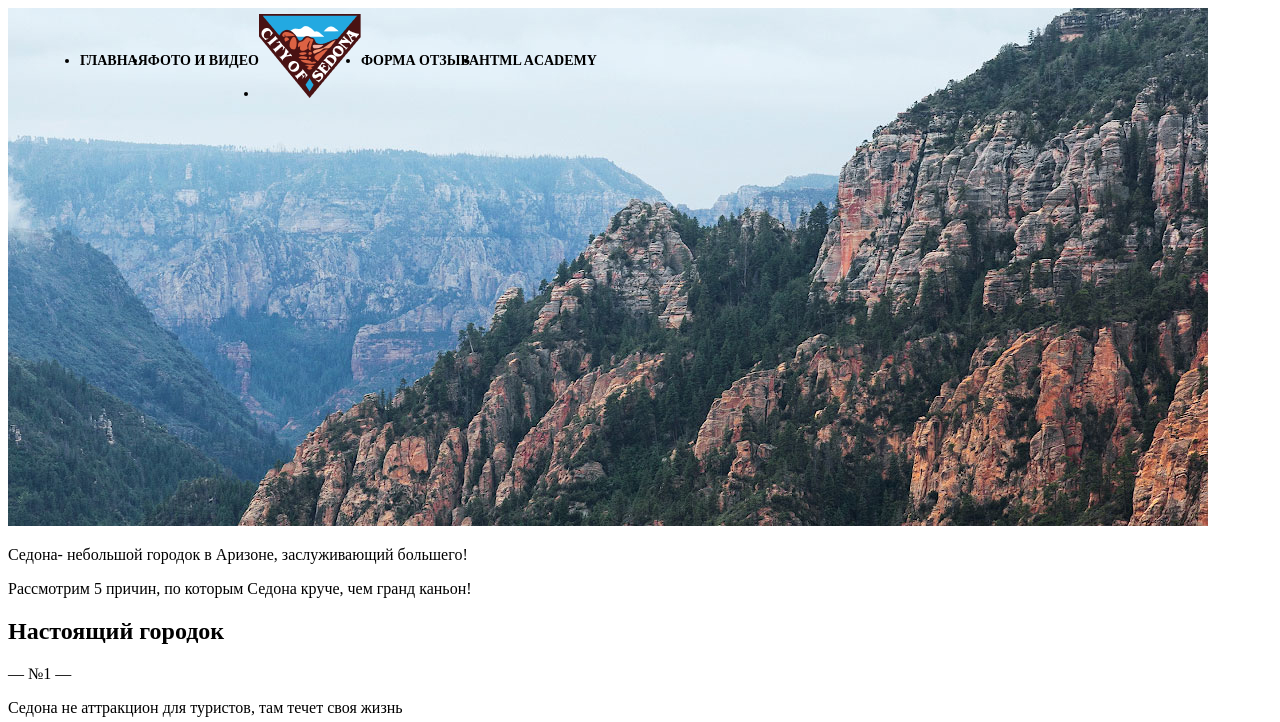
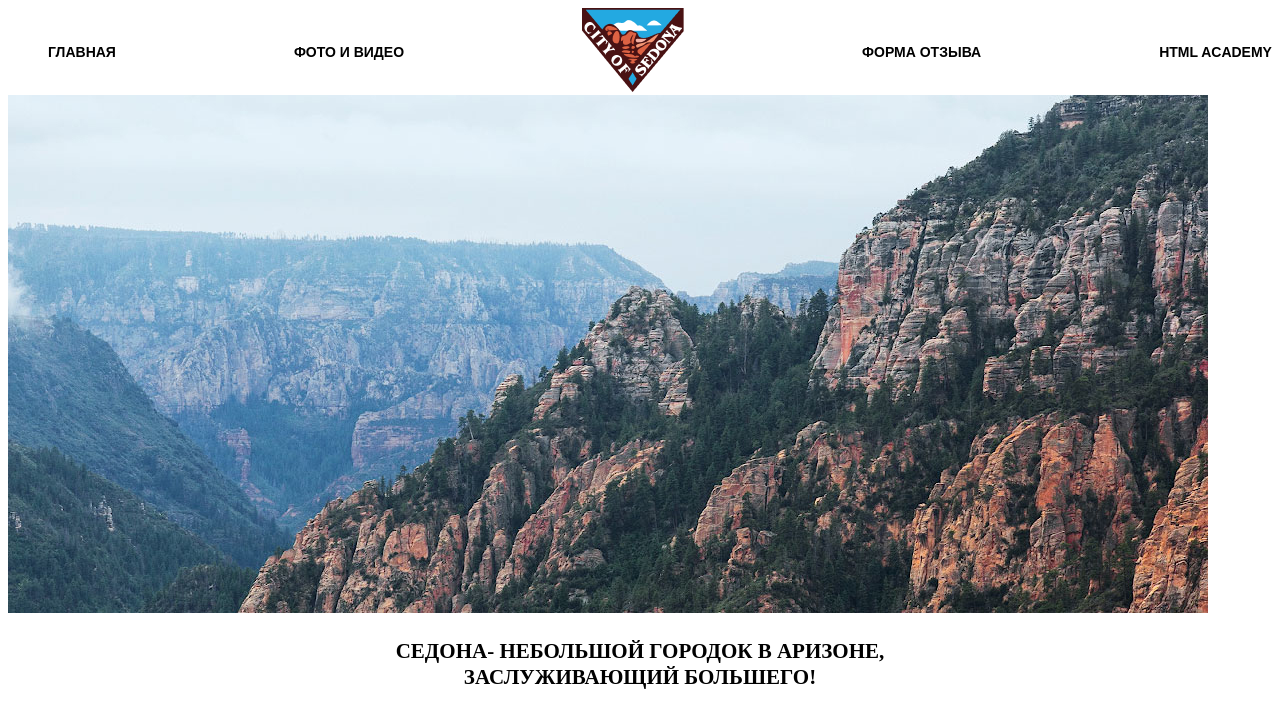
Before and after one commit to KhromVlad/sedona_project, a plain HTML site: page index.html in a window 1280 px wide. Shown: the top 722 px of the page. Drawn offline with Linux system fonts and the light colour scheme.

Commit message:
Добавляет классы

```diff
--- a/index.html
+++ b/index.html
@@ -35,17 +35,17 @@
       </div>
       <div class="intro">
         <p class="intro__text">
-          Седона- небольшой городок в Аризоне, заслуживающий большего!
+          Седона- небольшой городок в Аризоне,<br /> заслуживающий большего!
         </p>
         <p class="intro__text">
           Рассмотрим 5 причин, по которым Седона круче, чем гранд каньон!
         </p>
       </div>
       <div class="about">
-        <h2 class="about__text">Настоящий городок</h2>
+        <h2 class="about__text">Настоящий <br /> городок</h2>
         <p class="about__text">— №1 —</p>
         <p class="about__text">
-          Седона не аттракцион для туристов, там течет своя жизнь
+          Седона не аттракцион для туристов,<br /> там течет своя жизнь
         </p>
         <img
           class="about__img"
--- a/style.css
+++ b/style.css
@@ -1,30 +1,62 @@
-html {
-  position: relative;
-  width: 1280px;
-  height: 2679px;
-}
 .nav {
-  position: absolute;
-  width: 1200px;
-  height: 96.43px;
-  left: 40px;
-  top: 0px;
+
 }
 .nav-list {
-  display: flex;
-  align-items: center;
-  text-align: center;
-  text-transform: uppercase;
-  font-family: "PT Sans";
-  font-style: normal;
-  font-weight: 700;
-  font-size: 14px;
-  line-height: 26px;
+    display: flex;
+    justify-content:space-between;
+    flex-direction: row;
+    list-style-type: none;
+    align-items: center;
+    margin: 0;
 }
-.nav-list__image {
-  position: absolute;
-  left: 42.73%;
-  right: 42.69%;
-  top: 0%;
-  bottom: 96.4%;
+.nav-list__item {
+    font-family: Arial, Helvetica, sans-serif;
+    font-weight: 700;
+    font-size: 14px;
+    text-transform: uppercase;
 }
+.intro {
+    display: grid;
+    justify-content: center;
+}
+.intro__text {
+    font-family: 'PT Sans';
+    text-transform: uppercase;
+    font-size: 21px;
+    line-height: 26px;
+    text-align: center;
+}
+.intro__text:nth-child(1) {
+    font-weight: 700;
+    font-size: 21px;
+    line-height: 26px;
+}
+.intro__text:nth-child(2) {
+    font-weight: 400;
+    font-size: 14px;
+    line-height: 26px;
+    color: #333333;
+}
+.about {
+    display: flex;
+    background-color: #81B3D2;
+    text-align: center;
+}
+.about__text:first-child {
+    font-weight: 700;
+    font-size: 21px;
+    line-height: 26px;
+    text-transform: uppercase;
+}
+.about__text {
+    font-weight: 400;
+    font-size: 21px;
+    line-height: 10px;
+    text-align: center;
+    color: #ffffff;
+}
+.info-list {
+    display: flex;
+    list-style-type: none;
+    justify-content: space-between;
+}
```
